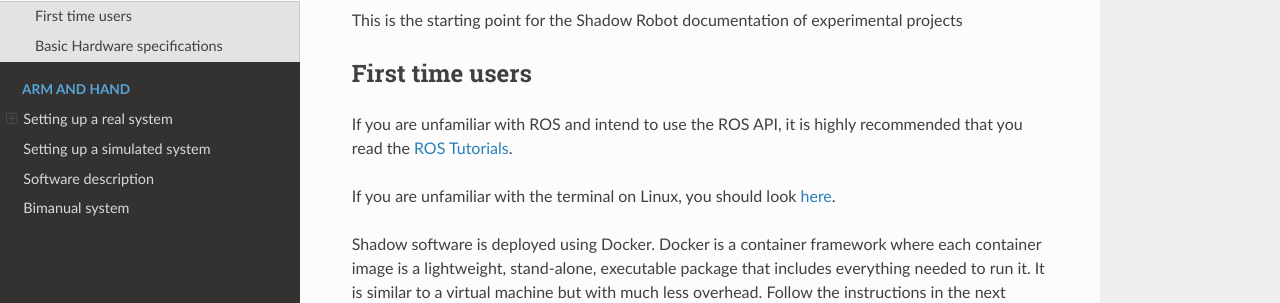
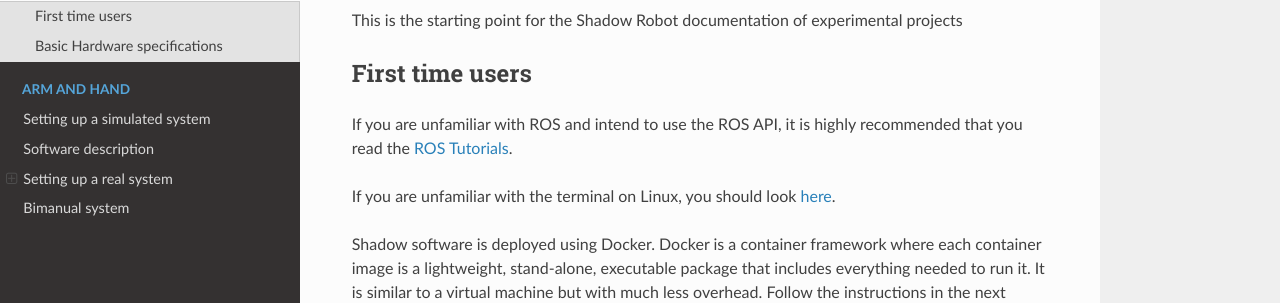
Before and after one commit to shadow-robot/sr_experimental_documentation, an MkDocs documentation site: the page built from docs/index.md, in a window 1280 px wide. Shown: the part 151-454 px from the top of the page. Built offline with MkDocs 1.6.1, drawn with Linux system fonts in a browser that asks for light colours; nearby versions of some CDN libraries; old or Windows-style settings are respelled for this version of MkDocs.

```diff
--- a/mkdocs.yml
+++ b/mkdocs.yml
@@ -6,12 +6,12 @@ theme: readthedocs
 
 pages:
 - Home: index.md
-- 'Arm and Hand':
-    - 'Setting up a real system':
+- Arm and Hand:
+    - 'Setting up a simulated system': 'user_guide/1_5_setting_up_simulation.md'
+    - 'Software description': 'user_guide/1_6_software_description.md'
+    - Setting up a real system:
         - 'Setting up the table': 'user_guide/1_1_setting_up_the_table.md'
         - 'Setting up the arm': 'user_guide/1_2_setting_up_arm.md'
         - 'Setting up the hand': 'user_guide/1_3_setting_up_hand.md'
         - 'Installing the software': 'user_guide/1_4_Installing_the_software.md'
-    - 'Setting up a simulated system': 'user_guide/1_5_setting_up_simulation.md'
-    - 'Software description': 'user_guide/1_6_software_description.md'
 - 'Bimanual system': 'user_guide/2_bimanual_system.md'
```
